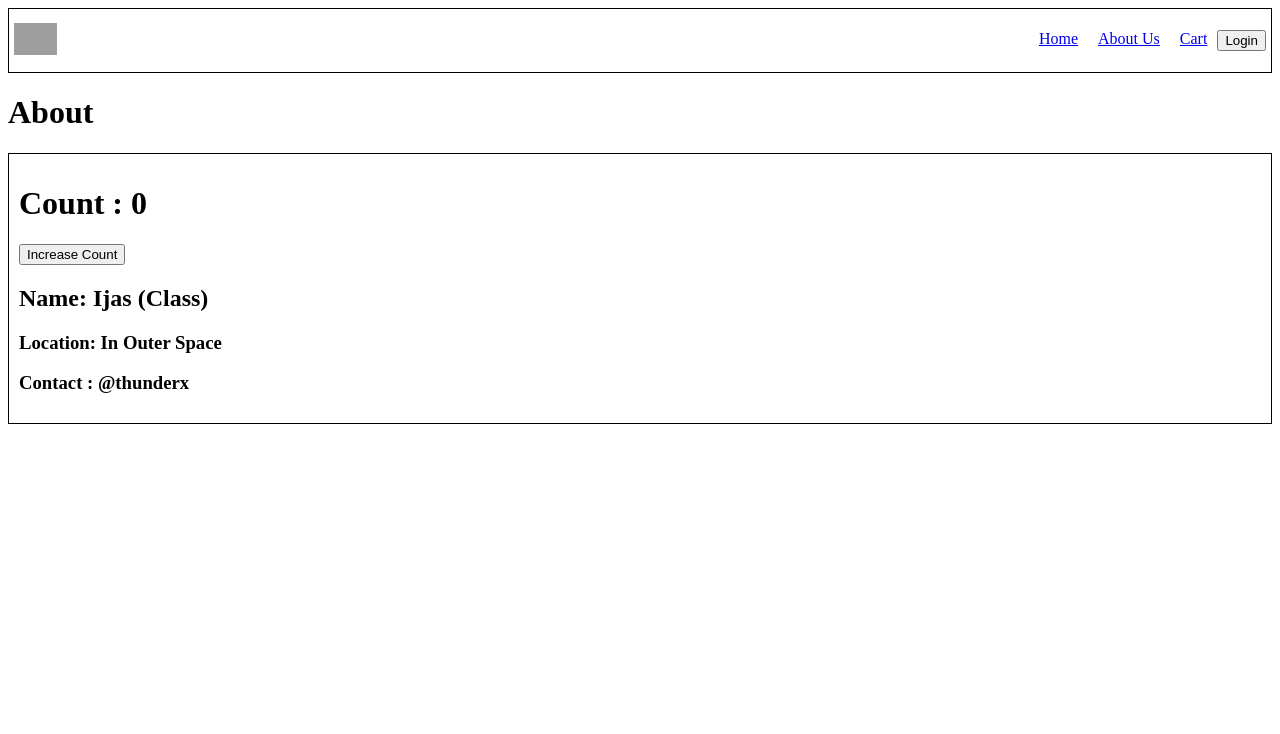
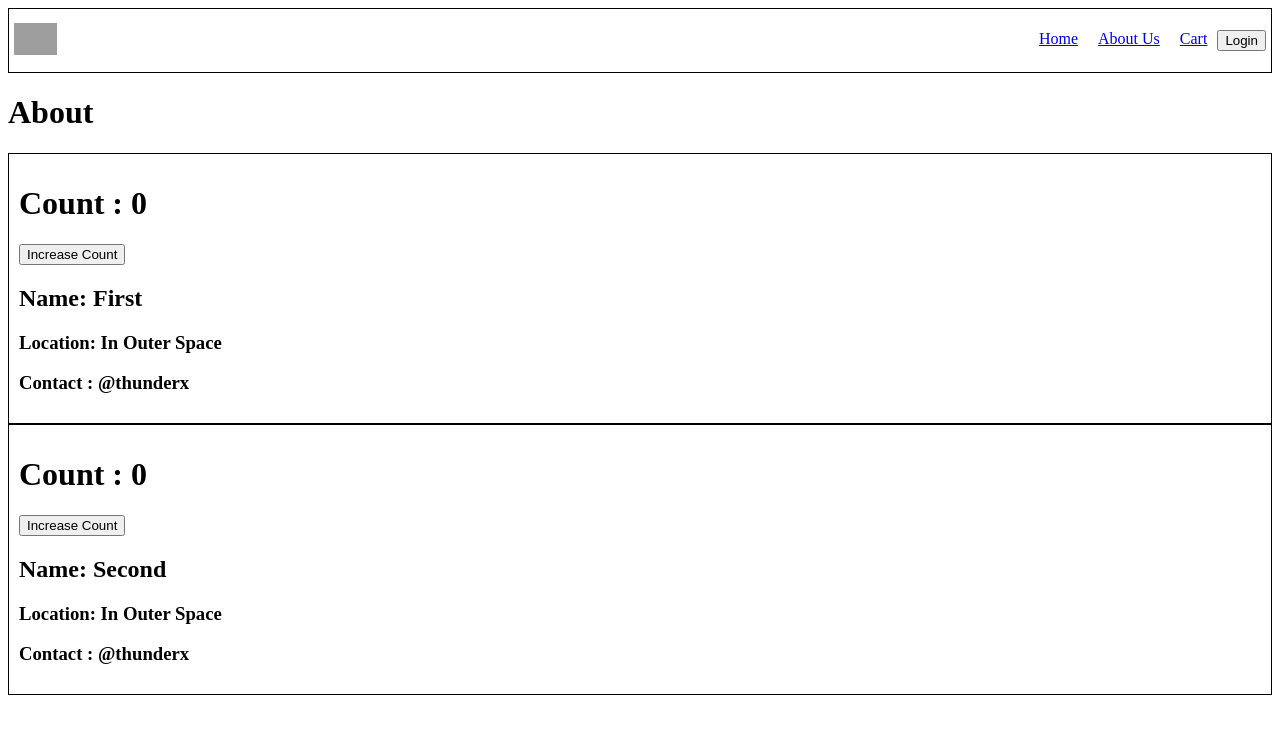
Before and after one commit to Izas-Ahamed/react-study, a React (Vite) app: page /about in a window 1280 px wide. Shown: the top 734 px of the page. Built offline with nearby package versions, Linux system fonts and the light colour scheme; grey boxes are pictures that could not be loaded.

Commit message:
demonstrated order of component lifecycle

```diff
--- a/src/components/About.js
+++ b/src/components/About.js
@@ -1,17 +1,42 @@
 import { Component } from "react";
 import User from "./User";
 import UserClass from "./UserClass";
+/*
+Life cycle diagram: https://projects.wojtekmaj.pl/react-lifecycle-methods-diagram/
+                    1. Render Phase
+                    2. Commit Phase
+
+Order of Lifecycle :
+
+- Parent Constructor called
+- Parent Render Called
+
+  - FirstChild constructor called
+  - FirstChild render called
+  - SecondChild constructor called
+  - SecondChild render called
+  - FirstChild componentDidMounted called
+  - SecondChild componentDidMounted called
+
+- Parent componentDidMounted called
+
+*/
 
 class About extends Component {
+  constructor(props) {
+    super(props);
+    console.log("Parent Constructor called");
+  }
   componentDidMount() {
-    console.log("About Parent Mounted");
+    console.log("Parent componentDidMounted called");
   }
   render() {
-    console.log("About Render Called");
+    console.log("Parent Render Called");
     return (
       <div>
         <h1>About</h1>
-        <UserClass name="Ijas (Class)" location="In Outer Space" />
+        <UserClass name="First" location="In Outer Space" />
+        <UserClass name="Second" location="In Outer Space" />
       </div>
     );
   }
--- a/src/components/UserClass.js
+++ b/src/components/UserClass.js
@@ -6,14 +6,15 @@ export default class UserClass extends React.Component {
     this.state = {
       count: 0,
     };
+    console.log(this.props.name + "Child constructor called");
   }
 
   componentDidMount() {
-    console.log("Child User Mounted");
+    console.log(this.props.name + "Child  componentDidMounted");
   }
 
   render() {
-    console.log("Child render called");
+    console.log(this.props.name + "Child render called");
 
     const { name, location } = this.props;
     const { count } = this.state;
```
